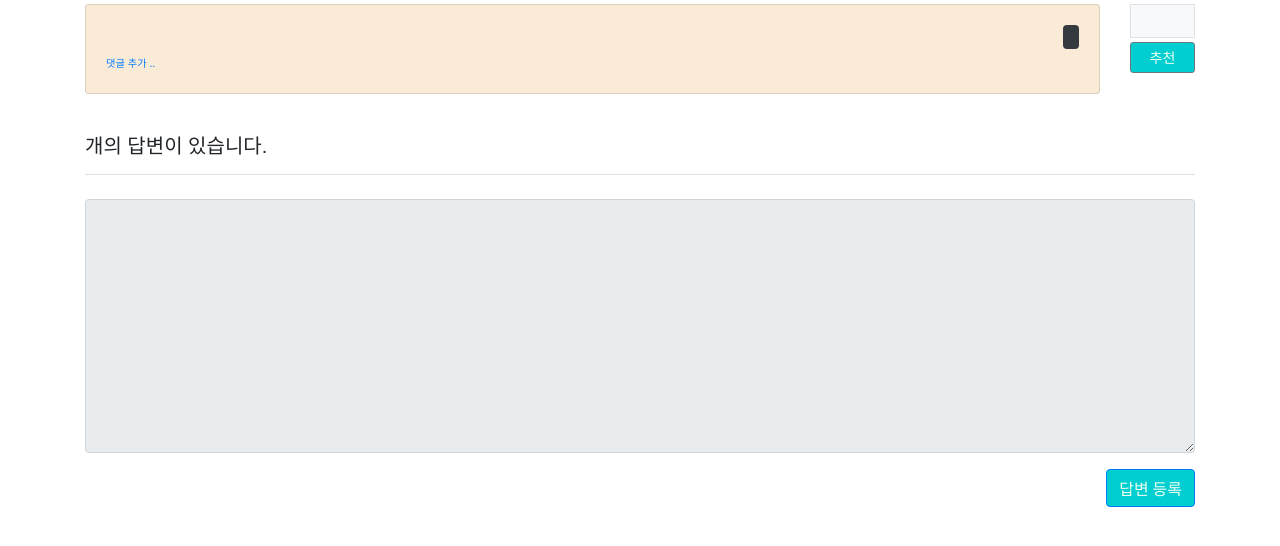
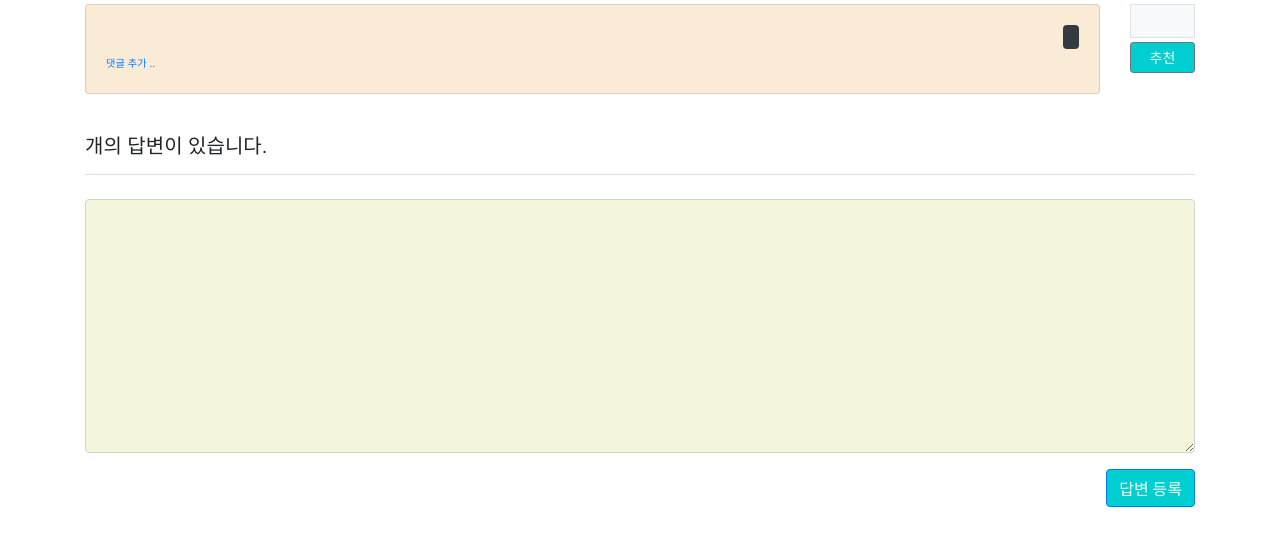
Before and after one commit to DaeWoonKong/pybo, a Django app: template templates/pybo/question_detail.html in a window 1280 px wide. Shown: the part 134-680 px from the top of the page. Run offline with Django 3.2, Linux system fonts and the light colour scheme; the template is opened without the code that fills it, so the values that code supplies are empty; some libraries are stand-ins or nearby versions.

Commit message:
내용 파트 백그라운드 변경

```diff
--- a/templates/pybo/question_detail.html
+++ b/templates/pybo/question_detail.html
@@ -162,7 +162,7 @@
         {% endif %}
         <div class="form-group">
             <textarea name="content" id="content" {% if not user.is_authenticated %}disabled{% endif %}
-                      class="form-control" rows="10"></textarea>
+                      class="form-control" rows="10" style="background-color: beige;"></textarea>
         </div>
         <input type="submit" value="답변 등록" class="btn btn-primary" style="background-color: darkturquoise; color:honeydew; font-family: Impact, Haettenschweiler, 'Arial Narrow Bold', sans-serif; float: right;">
     </form>
```
